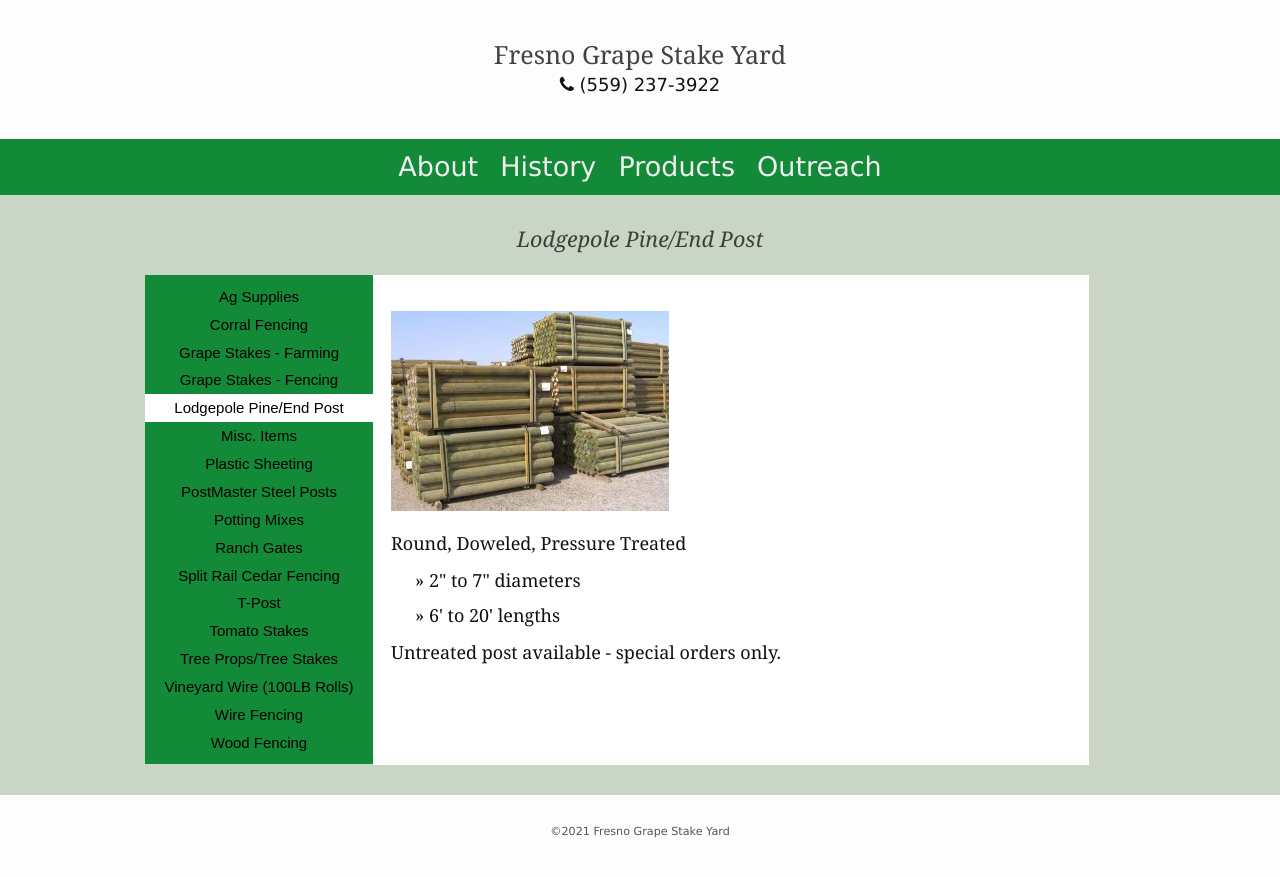
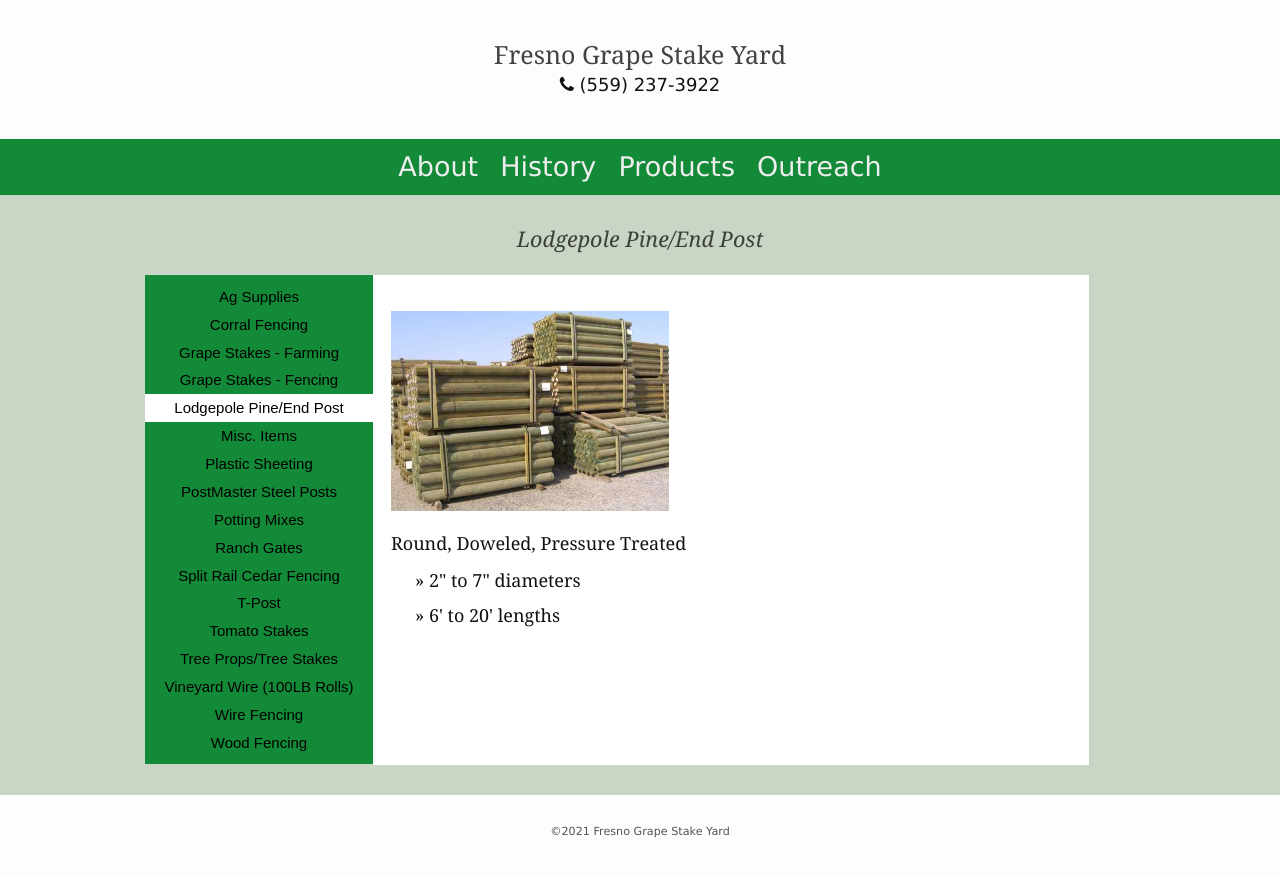
Before and after one commit to fresnograpestakeyard/fresnograpestakeyard.github.io, a Jekyll site: the page built from _pages/lodgepole_pine_end_post.md, in a window 1280 px wide. Shown: the top 877 px of the page. Built offline with Jekyll 4.4.1, drawn with Linux system fonts in a browser that asks for light colours; nearby versions of some CDN libraries.

Commit message:
remove untreated post availability

```diff
--- a/_pages/lodgepole_pine_end_post.md
+++ b/_pages/lodgepole_pine_end_post.md
@@ -15,5 +15,3 @@
     <li>2" to 7" diameters</li>
     <li>6' to 20' lengths</li>
 </ul>
-
-<p>Untreated post available - special orders only.</p>
```
